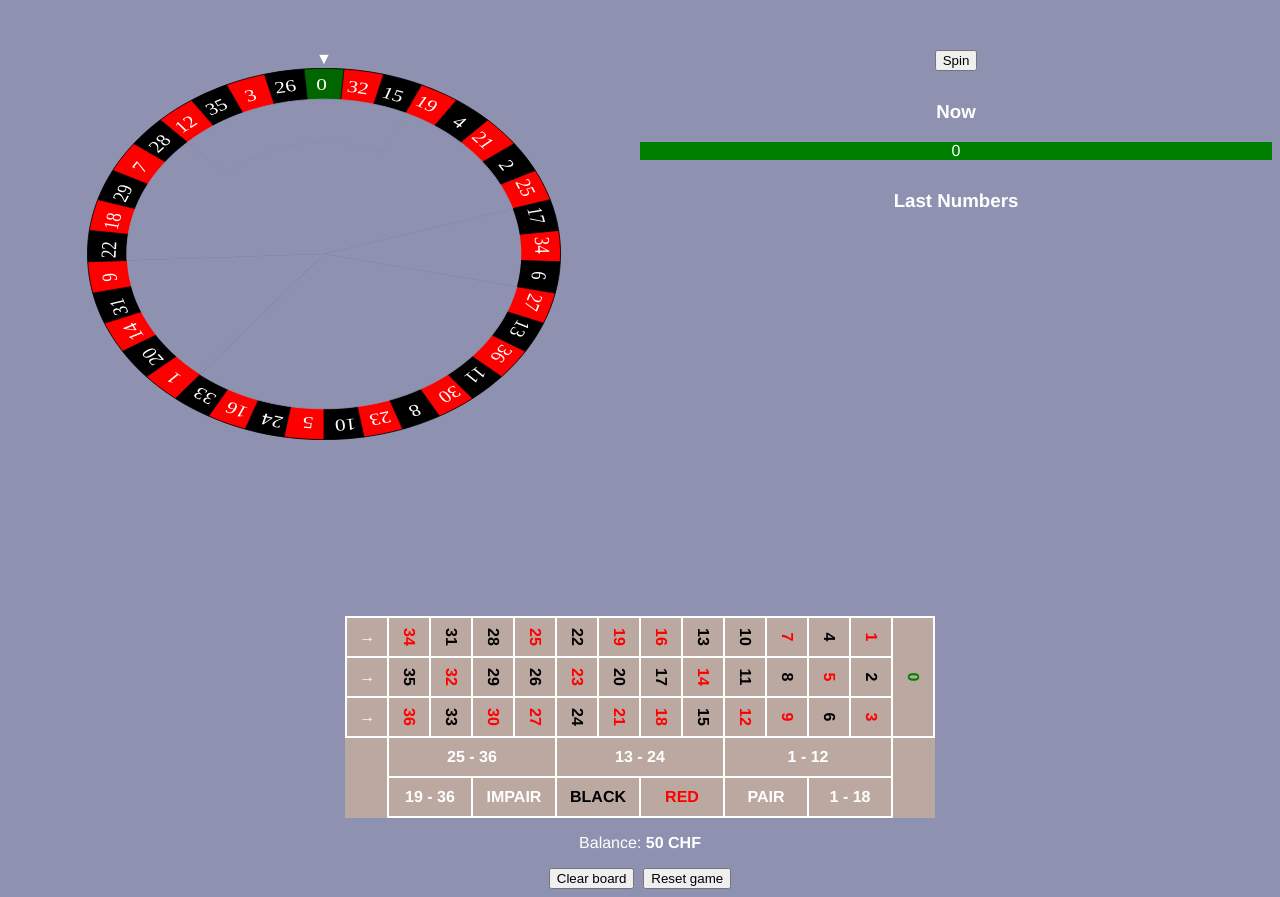
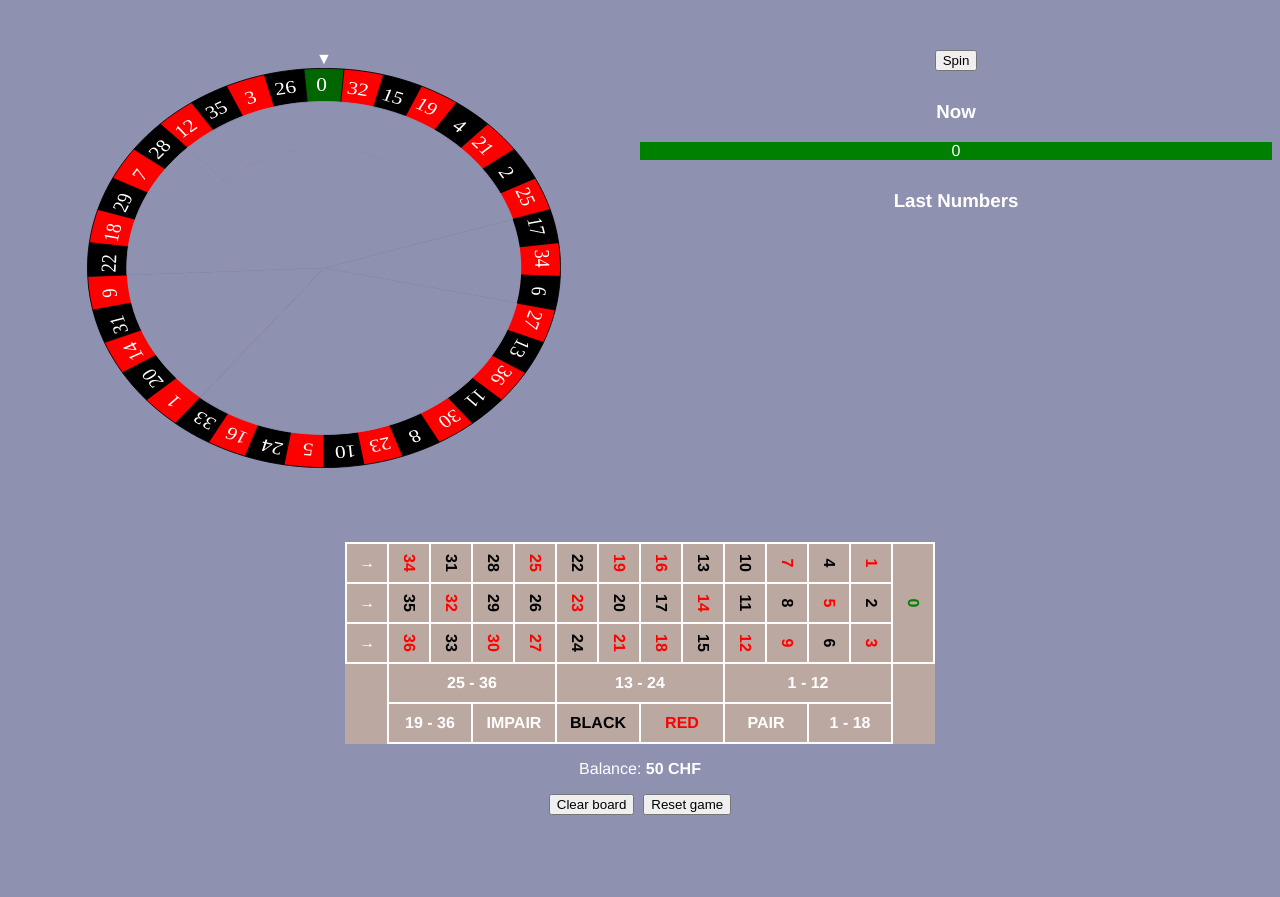
Before and after one commit to julianschmuckli/game_roulette, a Vue app: page / in a window 1280 px wide. After the commit the page ends 823 px from the top, so only its background shows below. Built offline with nearby package versions, Linux system fonts and the light colour scheme.

Commit message:
Small CSS fix

```diff
--- a/src/components/Wheel.vue
+++ b/src/components/Wheel.vue
@@ -276,7 +276,6 @@ export default{
 
 #wheel_svg{
   width: 75%;
-  height: 75%;
 }
 
 #wheel_image{
```
